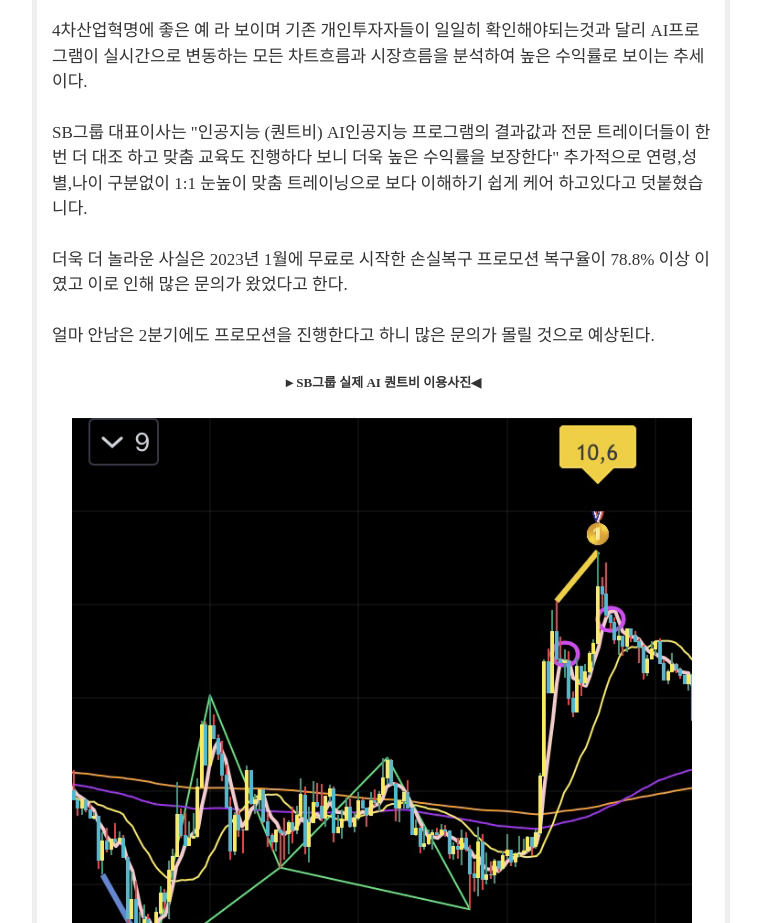
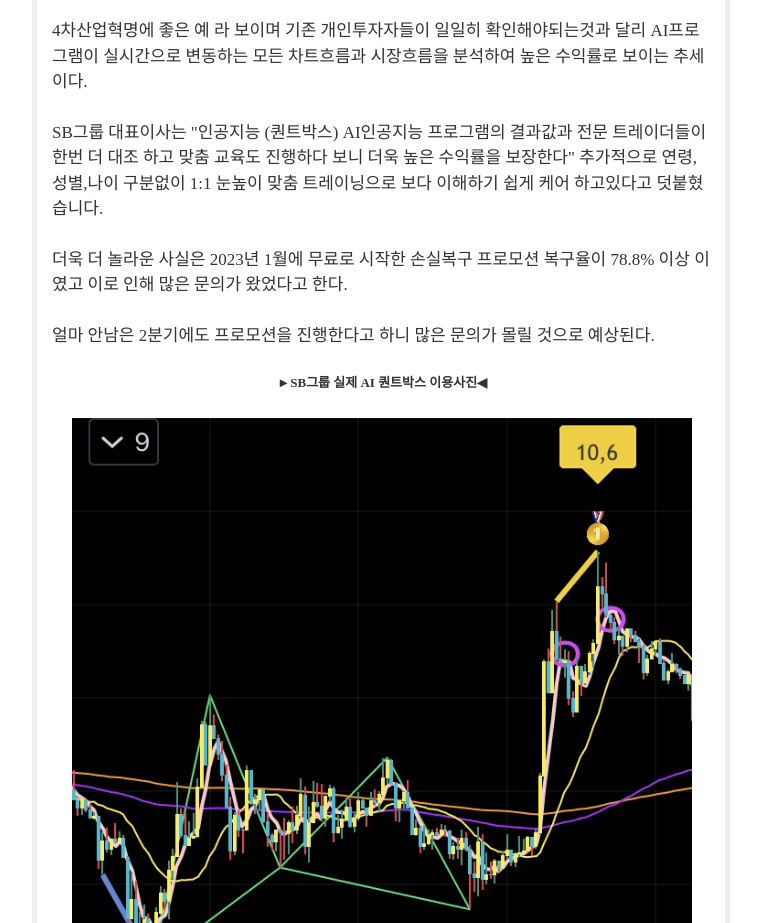
Before and after one commit to euntti/newstest, a React (Create React App) app: page /news in a window 1280 px wide. Shown: the part 1760-2683 px from the top of the page, without its empty margins (259-1020 px from the left). Built offline with nearby package versions, Linux system fonts and the light colour scheme; no server answers.

Commit message:
내용변경

```diff
--- a/src/Main2.js
+++ b/src/Main2.js
@@ -185,7 +185,7 @@ function Main2() {
               <p>
                 SB그룹 대표이사는
                 {"\t"}
-                <b>"인공지능 (퀀트비) AI인공지능
+                <b>"인공지능 (퀀트박스) AI인공지능
                 프로그램의 결과값과 전문 트레이더들이 한번 더 대조 하고 맞춤 교육도 진행하다 보니 더욱 높은 수익률을 보장한다" </b>
                 추가적으로 연령,성별,나이 구분없이 1:1 눈높이 맞춤 트레이닝으로 보다 이해하기 쉽게 케어 하고있다고 덧붙혔습니다.
               </p>
@@ -200,7 +200,7 @@ function Main2() {
                 <br />
               </p>
                <p class="mainhead">
-                  <b> ►SB그룹 실제 AI 퀀트비 이용사진◀︎</b>
+                  <b> ►SB그룹 실제 AI 퀀트박스 이용사진◀︎</b>
                 </p>
                <p class="imgbox banner">
                 <img
```
